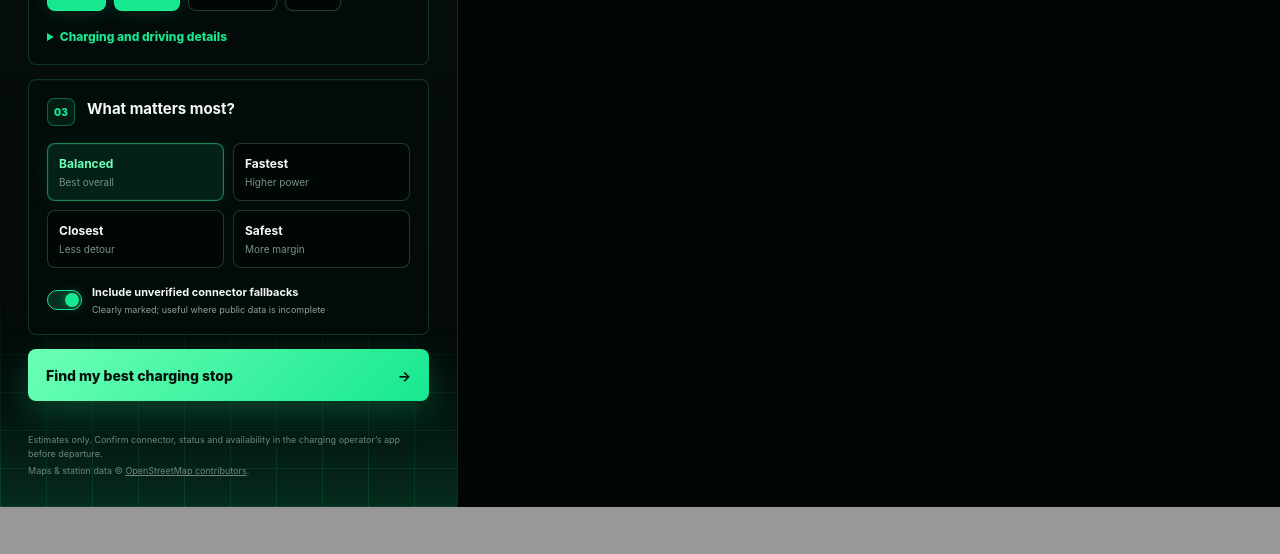
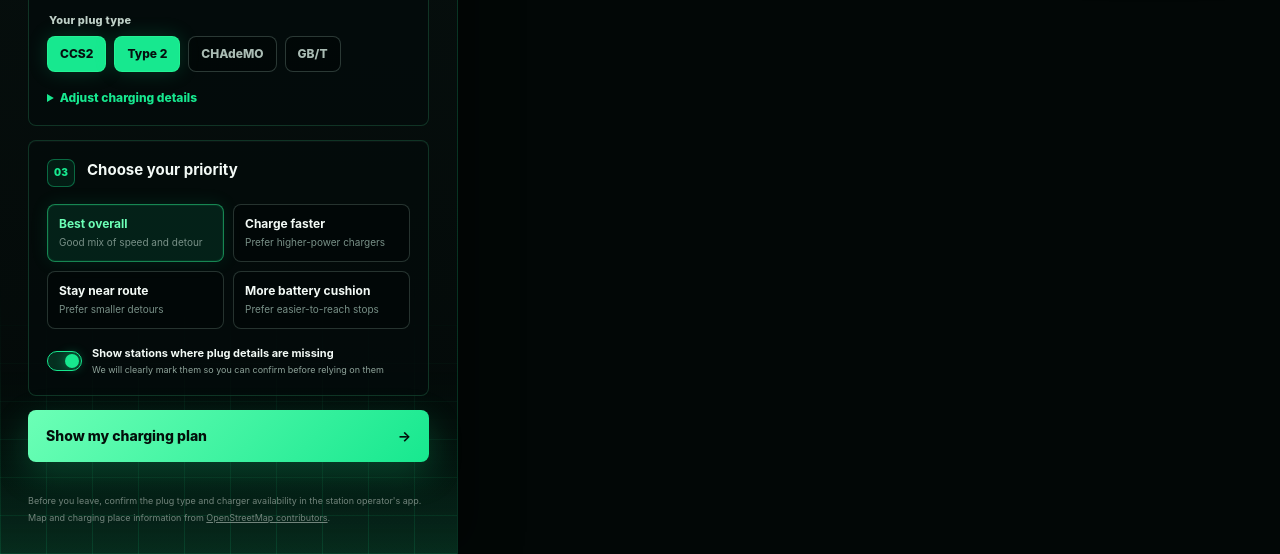
Before and after one commit to tamanna2311/EV-charging-stations, a Flask app: page / in a window 1280 px wide. Shown: the part 872-1426 px from the top of the page. Before the commit the page ends 1379 px from the top, so only its background shows below. Run offline with Flask 3, Linux system fonts and the light colour scheme.

Commit message:
Make planner copy user focused

```diff
--- a/static/app.js
+++ b/static/app.js
@@ -53,7 +53,7 @@
     document.querySelector(`#${kind}-input`).addEventListener("input", () => {
       state.places[kind] = null;
       const status = document.querySelector(`#${kind}-status`);
-      status.textContent = "We’ll search this place when you plan";
+      status.textContent = "We will find this place when you plan";
       status.className = "place-status";
     });
   });
@@ -64,13 +64,13 @@
     const status = document.querySelector(`#${kind}-status`);
     const query = input.value.trim();
     if (query.length < 3) throw new Error(`Enter a valid ${kind === "origin" ? "starting point" : "destination"}.`);
-    status.textContent = "Searching…";
+    status.textContent = "Finding this place...";
     status.className = "place-status loading";
     const response = await fetch(`/api/geocode?q=${encodeURIComponent(query)}`);
     const data = await response.json();
     if (!response.ok) throw new Error(data.error || "Location search failed.");
     if (!data.results.length) throw new Error(`We couldn't find “${query}”. Try a city or more specific address.`);
-    updatePlace(kind, data.results[0], "Best matching location selected");
+    updatePlace(kind, data.results[0], "Place found");
     return data.results[0];
   }
 
@@ -97,7 +97,7 @@
       label: `${event.latlng.lat.toFixed(5)}, ${event.latlng.lng.toFixed(5)}`,
       latitude: event.latlng.lat,
       longitude: event.latlng.lng,
-    }, "Point selected on map");
+    }, "Map point selected");
     cancelPick();
   });
 
@@ -108,7 +108,7 @@
       status.className = "place-status error";
       return;
     }
-    status.textContent = "Requesting your location…";
+    status.textContent = "Checking your current location...";
     navigator.geolocation.getCurrentPosition(
       (position) => {
         const place = {
@@ -116,7 +116,7 @@
           latitude: position.coords.latitude,
           longitude: position.coords.longitude,
         };
-        updatePlace("origin", place, `Current location · ±${Math.round(position.coords.accuracy)} m`);
+        updatePlace("origin", place, `Using your location, about ${Math.round(position.coords.accuracy)} m accuracy`);
         map.setView([place.latitude, place.longitude], 13);
       },
       () => {
@@ -171,14 +171,14 @@
   function setLoading(loading) {
     planButton.disabled = loading;
     planButton.classList.toggle("loading", loading);
-    planButton.querySelector("span").textContent = loading ? "Calculating route and battery" : "Find my best charging stop";
-    if (loading) mapStatus.textContent = "Calculating your safest charging plan…";
+    planButton.querySelector("span").textContent = loading ? "Checking your route and battery" : "Show my charging plan";
+    if (loading) mapStatus.textContent = "Checking where you can safely stop";
   }
 
   function showError(message) {
     formError.textContent = message;
     formError.hidden = false;
-    mapStatus.textContent = "Trip plan needs attention";
+    mapStatus.textContent = "Update the details to continue";
   }
 
   function clearMapResults() {
@@ -202,7 +202,7 @@
           html: `<div class="station-marker ${station.connector_verified ? "" : "unverified"}">${index + 1}</div>`,
           iconSize: [31, 31], iconAnchor: [16, 16],
         }),
-      }).bindPopup(`<p class="popup-title">${escapeHtml(station.name)}</p><div class="popup-meta">Arrive ${station.arrival_soc_percent}% · ${station.estimated_total_detour_km} km detour · score ${station.score}</div>`).addTo(map);
+      }).bindPopup(`<p class="popup-title">${escapeHtml(station.name)}</p><div class="popup-meta">Arrive with ${station.arrival_soc_percent}% · ${station.estimated_total_detour_km} km detour</div>`).addTo(map);
       state.stationMarkers.push(marker);
     });
     const bounds = state.routeLine.getBounds();
@@ -220,25 +220,25 @@
 
   function stationCard(station, index, chargingRequired) {
     const verifiedLabel = station.connector_verified
-      ? `Verified match · ${station.matching_connectors.join(", ")}`
-      : `Verify connector · ${station.connectors.join(", ")}`;
+      ? `Fits your plug · ${station.matching_connectors.join(", ")}`
+      : `Check plug before relying on this stop · ${station.connectors.join(", ")}`;
     const chargeText = chargingRequired
       ? station.can_finish_after_charge
-        ? `Charge from about <b>${station.arrival_soc_percent}%</b> to <b>${station.suggested_target_soc_percent}%</b> · add ${station.energy_to_add_kwh} kWh${station.estimated_charge_minutes ? ` · ~${station.estimated_charge_minutes} min` : ""}`
-        : "A full charge here may not complete the route; plan another stop."
-      : `Optional backup. You should arrive here with about <b>${station.arrival_soc_percent}%</b>.`;
+        ? `Stop here with about <b>${station.arrival_soc_percent}%</b> battery. Charge to around <b>${station.suggested_target_soc_percent}%</b>${station.estimated_charge_minutes ? `, about ${station.estimated_charge_minutes} min` : ""}.`
+        : "This stop may still leave you short of the destination. Choose another stop or start with more charge."
+      : `You can finish without stopping. This is a backup option where you should arrive with about <b>${station.arrival_soc_percent}%</b>.`;
     return `
       <article class="station-card ${index === 0 ? "best" : ""}">
         <div class="station-top">
           <div class="station-name"><span class="station-rank">${index + 1}</span><h4>${escapeHtml(station.name)}</h4><p>${escapeHtml(station.operator_name)}</p></div>
-          <span class="score">${station.score}/100</span>
+          <span class="score">${index === 0 ? "Best fit" : "Option " + (index + 1)}</span>
         </div>
         <span class="verification-badge ${station.connector_verified ? "" : "unverified"}">${escapeHtml(verifiedLabel)}</span>
         <div class="station-facts">
-          <div><b>${station.distance_from_start_km} km</b><span>from start</span></div>
+          <div><b>${station.distance_from_start_km} km</b><span>after start</span></div>
           <div><b>${station.estimated_total_detour_km} km</b><span>detour</span></div>
-          <div><b>${station.arrival_soc_percent}%</b><span>arrival</span></div>
-          <div><b>${station.power_kw ? `${station.power_kw} kW` : "Unknown"}</b><span>listed power</span></div>
+          <div><b>${station.arrival_soc_percent}%</b><span>battery there</span></div>
+          <div><b>${station.power_kw ? `${station.power_kw} kW` : "Check app"}</b><span>charger speed</span></div>
         </div>
         <div class="charge-instruction">${chargeText}</div>
         <div class="reason-list">${station.reasons.map((reason) => `<span>${escapeHtml(reason)}</span>`).join("")}</div>
@@ -261,20 +261,20 @@
         : `${Math.floor(data.route.duration_minutes / 60)}h ${data.route.duration_minutes % 60}m`
       : "Estimated";
     document.querySelector("#metrics").innerHTML = [
-      metric(`${data.route.distance_km} km`, "Road distance"),
+      metric(`${data.route.distance_km} km`, "Trip distance"),
       metric(duration, "Drive time"),
-      metric(`${data.battery.energy_needed_kwh} kWh`, "Trip energy"),
-      metric(`${data.battery.safe_range_km} km`, "Safe range"),
-      metric(`${data.battery.estimated_direct_arrival_soc_percent}%`, "Direct arrival"),
-      metric(`${data.battery.reserve_soc_percent}%`, "Reserve"),
+      metric(`${data.battery.energy_needed_kwh} kWh`, "Energy needed"),
+      metric(`${data.battery.safe_range_km} km`, "Range before reserve"),
+      metric(`${data.battery.estimated_direct_arrival_soc_percent}%`, "Arrival without stop"),
+      metric(`${data.battery.reserve_soc_percent}%`, "Battery to keep"),
     ].join("");
     const chargingRequired = data.decision.status !== "no_stop_needed";
     document.querySelector("#station-results").innerHTML = data.recommendations.length
-      ? `<div class="station-section-title"><h3>${chargingRequired ? "Best reachable stops" : "Optional backup stations"}</h3><span>${data.candidate_count} candidates scored</span></div>${data.recommendations.map((station, index) => stationCard(station, index, chargingRequired)).join("")}`
-      : `<div class="empty-box"><b>No safe station match found.</b><br>Increase current charge, widen max detour, or enable unverified fallback stations.</div>`;
+      ? `<div class="station-section-title"><h3>${chargingRequired ? "Best places to stop" : "Good backups on your route"}</h3><span>${data.candidate_count} nearby options checked</span></div>${data.recommendations.map((station, index) => stationCard(station, index, chargingRequired)).join("")}`
+      : `<div class="empty-box"><b>No reachable charging stop found.</b><br>Try starting with more battery, allowing a longer detour, or showing stations with missing plug details.</div>`;
     document.querySelector("#warnings").innerHTML = data.warnings.length
       ? `<div class="warning-box">${data.warnings.map((warning) => `• ${escapeHtml(warning)}`).join("<br>")}</div>` : "";
-    mapStatus.textContent = data.route.source === "osrm" ? "Live road route · battery plan ready" : "Estimated route · battery plan ready";
+    mapStatus.textContent = data.route.source === "osrm" ? "Route ready with charging stops" : "Estimated route ready";
     results.scrollIntoView({ behavior: "smooth", block: "start" });
   }
 
--- a/templates/index.html
+++ b/templates/index.html
@@ -3,8 +3,8 @@
   <head>
     <meta charset="utf-8">
     <meta name="viewport" content="width=device-width, initial-scale=1">
-    <meta name="description" content="Plan an EV route and find battery-aware charging stops.">
-    <title>EV RouteWise — Smart charging stops</title>
+    <meta name="description" content="Find EV charging stops that match your trip, battery and plug.">
+    <title>EV RouteWise - Find the right charging stop</title>
     <link rel="preconnect" href="https://unpkg.com">
     <link rel="stylesheet" href="https://unpkg.com/leaflet@1.9.4/dist/leaflet.css" crossorigin="">
     <link rel="stylesheet" href="{{ url_for('static', filename='styles.css') }}">
@@ -15,23 +15,23 @@
         <header class="brand-row">
           <a class="brand" href="/" aria-label="EV RouteWise home">
             <span class="brand-mark" aria-hidden="true">EV</span>
-            <span><strong>EV RouteWise</strong><small>Charge with confidence</small></span>
+            <span><strong>EV RouteWise</strong><small>Plan your next charge</small></span>
           </a>
-          <span class="seed-badge" title="OpenStreetMap-derived station seed">{{ station_count }} stations</span>
+          <span class="seed-badge" title="Charging places available for this demo">{{ station_count }} places</span>
         </header>
 
         <div class="panel-scroll">
           <section class="intro" id="intro">
-            <p class="eyebrow">Battery-aware route planning</p>
-            <h1>Charge stops that fit the <em>actual drive.</em></h1>
-            <p>Route, battery reserve, connector and detour are scored together so the first suggestion is useful, not just nearby.</p>
+            <p class="eyebrow">For your EV trip</p>
+            <h1>Find a charging stop you can <em>actually reach.</em></h1>
+            <p>Enter where you are going and your battery level. We will show where to stop, how much charge to add, and which stations need a quick plug check.</p>
           </section>
 
           <form id="planner-form" novalidate>
             <section class="form-section">
               <div class="section-heading">
                 <span class="step-number">01</span>
-                <div><h2>Your route</h2><p>Search a place or pick directly on the map.</p></div>
+                <div><h2>Where are you going?</h2><p>Search a place or pick it on the map.</p></div>
               </div>
 
               <div class="route-inputs">
@@ -43,7 +43,7 @@
                     <button class="icon-button locate-button" type="button" data-place="origin" aria-label="Use my location" title="Use my location">⌖</button>
                     <button class="icon-button pick-button" type="button" data-place="origin" aria-label="Pick starting point on map" title="Pick on map">⌁</button>
                   </div>
-                  <div class="place-status" id="origin-status">Demo location selected</div>
+                  <div class="place-status" id="origin-status">Starting point ready</div>
                 </div>
 
                 <button class="swap-button" id="swap-route" type="button" aria-label="Swap origin and destination" title="Swap route">⇅</button>
@@ -55,7 +55,7 @@
                     <input id="destination-input" value="Qutub Minar, New Delhi" autocomplete="off" required>
                     <button class="icon-button pick-button" type="button" data-place="destination" aria-label="Pick destination on map" title="Pick on map">⌁</button>
                   </div>
-                  <div class="place-status" id="destination-status">Demo location selected</div>
+                  <div class="place-status" id="destination-status">Destination ready</div>
                 </div>
               </div>
             </section>
@@ -63,18 +63,18 @@
             <section class="form-section">
               <div class="section-heading">
                 <span class="step-number">02</span>
-                <div><h2>Your EV</h2><p>Use dashboard values for the most useful estimate.</p></div>
+                <div><h2>Your battery</h2><p>Use the numbers you see in your car.</p></div>
               </div>
 
               <div class="field-grid two-columns">
-                <label class="field"><span>Battery size <small>kWh</small></span><input id="battery-capacity" type="number" min="5" max="250" step="0.1" value="40.5" required></label>
-                <label class="field"><span>Current battery <small>%</small></span><input id="current-soc" type="number" min="0" max="100" step="1" value="19" required></label>
-                <label class="field"><span>Keep in reserve <small>%</small></span><input id="reserve-soc" type="number" min="0" max="50" step="1" value="15" required></label>
-                <label class="field"><span>Efficiency <small>Wh/km</small></span><input id="consumption" type="number" min="60" max="500" step="1" value="145" required></label>
+                <label class="field"><span>Battery capacity <small>kWh</small></span><input id="battery-capacity" type="number" min="5" max="250" step="0.1" value="40.5" required></label>
+                <label class="field"><span>Battery now <small>%</small></span><input id="current-soc" type="number" min="0" max="100" step="1" value="19" required></label>
+                <label class="field"><span>Arrive with at least <small>%</small></span><input id="reserve-soc" type="number" min="0" max="50" step="1" value="15" required></label>
+                <label class="field"><span>Energy use <small>Wh/km</small></span><input id="consumption" type="number" min="60" max="500" step="1" value="145" required></label>
               </div>
 
               <fieldset class="connector-fieldset">
-                <legend>Charging connectors</legend>
+                <legend>Your plug type</legend>
                 <div class="connector-options">
                   <label class="connector-chip"><input type="checkbox" name="connector" value="ccs2" checked><span>CCS2</span></label>
                   <label class="connector-chip"><input type="checkbox" name="connector" value="type2" checked><span>Type 2</span></label>
@@ -84,12 +84,12 @@
               </fieldset>
 
               <details class="advanced-settings">
-                <summary>Charging and driving details</summary>
+                <summary>Adjust charging details</summary>
                 <div class="field-grid two-columns details-grid">
-                  <label class="field"><span>Max AC rate <small>kW</small></span><input id="max-ac" type="number" min="1" max="50" value="7.2" step="0.1"></label>
-                  <label class="field"><span>Max DC rate <small>kW</small></span><input id="max-dc" type="number" min="1" max="500" value="50" step="1"></label>
-                  <label class="field"><span>Driving buffer <small>%</small></span><input id="safety-buffer" type="number" min="0" max="40" value="10" step="1"></label>
-                  <label class="field"><span>Max detour <small>km</small></span><input id="max-detour" type="number" min="0.5" max="50" value="10" step="0.5"></label>
+                  <label class="field"><span>Your AC limit <small>kW</small></span><input id="max-ac" type="number" min="1" max="50" value="7.2" step="0.1"></label>
+                  <label class="field"><span>Your DC limit <small>kW</small></span><input id="max-dc" type="number" min="1" max="500" value="50" step="1"></label>
+                  <label class="field"><span>Extra safety margin <small>%</small></span><input id="safety-buffer" type="number" min="0" max="40" value="10" step="1"></label>
+                  <label class="field"><span>Maximum detour <small>km</small></span><input id="max-detour" type="number" min="0.5" max="50" value="10" step="0.5"></label>
                 </div>
               </details>
             </section>
@@ -97,37 +97,37 @@
             <section class="form-section compact-section">
               <div class="section-heading">
                 <span class="step-number">03</span>
-                <div><h2>What matters most?</h2></div>
+                <div><h2>Choose your priority</h2></div>
               </div>
               <div class="priority-options" role="radiogroup" aria-label="Recommendation priority">
-                <label><input type="radio" name="priority" value="balanced" checked><span><b>Balanced</b><small>Best overall</small></span></label>
-                <label><input type="radio" name="priority" value="fastest"><span><b>Fastest</b><small>Higher power</small></span></label>
-                <label><input type="radio" name="priority" value="shortest_detour"><span><b>Closest</b><small>Less detour</small></span></label>
-                <label><input type="radio" name="priority" value="safest"><span><b>Safest</b><small>More margin</small></span></label>
+                <label><input type="radio" name="priority" value="balanced" checked><span><b>Best overall</b><small>Good mix of speed and detour</small></span></label>
+                <label><input type="radio" name="priority" value="fastest"><span><b>Charge faster</b><small>Prefer higher-power chargers</small></span></label>
+                <label><input type="radio" name="priority" value="shortest_detour"><span><b>Stay near route</b><small>Prefer smaller detours</small></span></label>
+                <label><input type="radio" name="priority" value="safest"><span><b>More battery cushion</b><small>Prefer easier-to-reach stops</small></span></label>
               </div>
               <label class="toggle-row">
                 <input id="allow-unverified" type="checkbox" checked>
                 <span class="toggle" aria-hidden="true"></span>
-                <span><b>Include unverified connector fallbacks</b><small>Clearly marked; useful where public data is incomplete</small></span>
+                <span><b>Show stations where plug details are missing</b><small>We will clearly mark them so you can confirm before relying on them</small></span>
               </label>
             </section>
 
             <div class="form-error" id="form-error" role="alert" hidden></div>
-            <button class="plan-button" id="plan-button" type="submit"><span>Find my best charging stop</span><b aria-hidden="true">→</b></button>
+            <button class="plan-button" id="plan-button" type="submit"><span>Show my charging plan</span><b aria-hidden="true">→</b></button>
           </form>
 
           <section id="results" class="results" aria-live="polite" hidden>
-            <div class="results-heading"><div><p class="eyebrow">Your trip plan</p><h2>Recommendation</h2></div><button id="edit-trip" class="text-button" type="button">Edit trip</button></div>
+            <div class="results-heading"><div><p class="eyebrow">Your charging plan</p><h2>Best stop for this trip</h2></div><button id="edit-trip" class="text-button" type="button">Change details</button></div>
             <div id="decision-card"></div>
             <div id="metrics" class="metric-grid"></div>
             <div id="station-results"></div>
             <div id="warnings"></div>
-            <button id="plan-another" class="secondary-button" type="button">Plan another trip</button>
+            <button id="plan-another" class="secondary-button" type="button">Check another route</button>
           </section>
 
           <footer class="panel-footer">
-            <p>Estimates only. Confirm connector, status and availability in the charging operator’s app before departure.</p>
-            <p>Maps & station data © <a href="https://www.openstreetmap.org/copyright" target="_blank" rel="noreferrer">OpenStreetMap contributors</a>.</p>
+            <p>Before you leave, confirm the plug type and charger availability in the station operator's app.</p>
+            <p>Map and charging place information from <a href="https://www.openstreetmap.org/copyright" target="_blank" rel="noreferrer">OpenStreetMap contributors</a>.</p>
           </footer>
         </div>
       </aside>
@@ -136,14 +136,14 @@
         <div id="map"></div>
         <div class="map-toolbar">
           <span class="live-dot"></span>
-          <span id="map-status">Set your route to begin</span>
+          <span id="map-status">Enter your trip to see the route</span>
         </div>
         <div class="map-legend">
           <span><i class="legend-line"></i>Route</span>
-          <span><i class="legend-pin recommended-pin"></i>Recommended</span>
-          <span><i class="legend-pin fallback-pin"></i>Verify first</span>
+          <span><i class="legend-pin recommended-pin"></i>Best stop</span>
+          <span><i class="legend-pin fallback-pin"></i>Check plug</span>
         </div>
-        <div class="map-pick-message" id="map-pick-message" hidden>Click the map to set the location · <button type="button" id="cancel-pick">Cancel</button></div>
+        <div class="map-pick-message" id="map-pick-message" hidden>Click the exact place on the map · <button type="button" id="cancel-pick">Cancel</button></div>
       </section>
     </main>
 
```
Also changed, not shown: ev_route/engine.py (+16 -16 lines).
